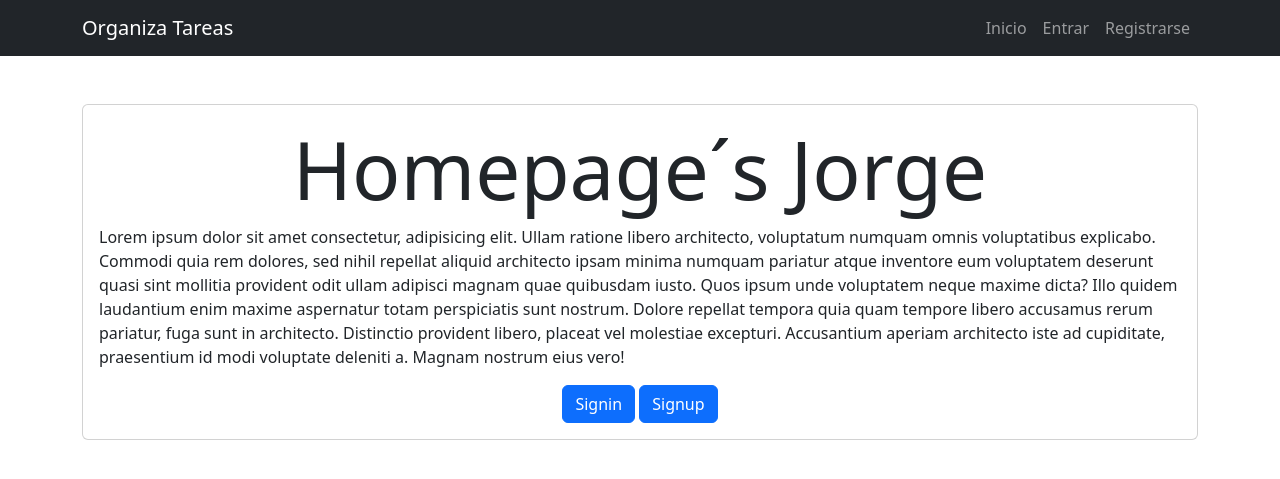
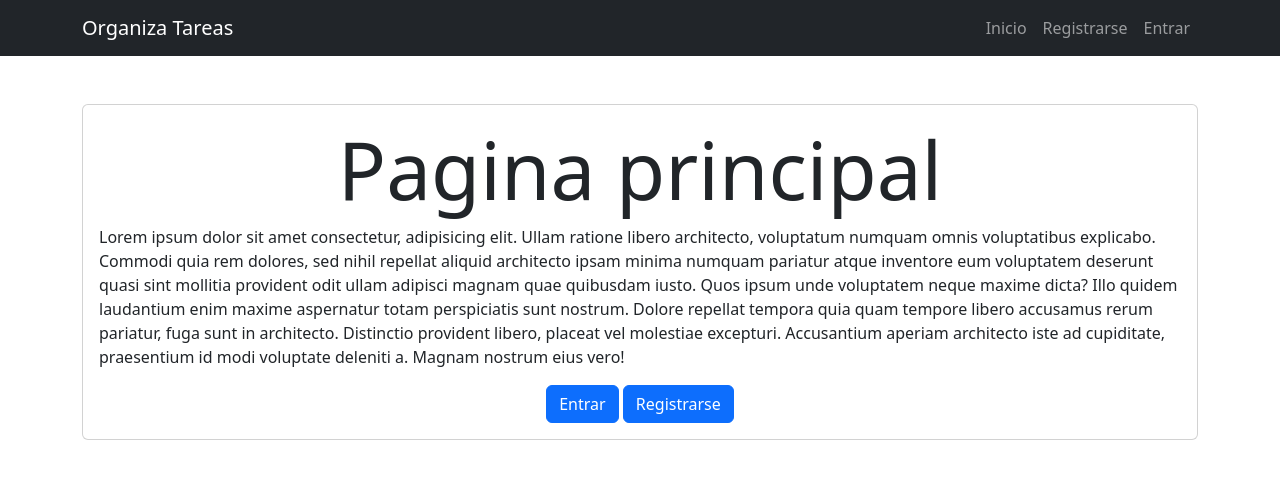
Before and after one commit to jmlc452/django-auth-crud, a Django app: page / in a window 1280 px wide. Shown: the top 479 px of the page. Run offline with Django 4.2, Linux system fonts and the light colour scheme.

Commit message:
actualizacion de texto paginast

```diff
--- a/tasks/templates/base.html
+++ b/tasks/templates/base.html
@@ -32,10 +32,10 @@
                 </li>
                 {% else %}
                 <li class="nav-item">
-                    <a class="nav-link" href="/signup">Entrar</a>
+                    <a class="nav-link" href="/signup">Registrarse</a>
                 </li>
                 <li class="nav-item">
-                    <a class="nav-link" href="/signin">Registrarse</a>
+                    <a class="nav-link" href="/signin">Entrar</a>
                 </li>
                 {% endif %}
             </ul>
--- a/tasks/templates/create_task.html
+++ b/tasks/templates/create_task.html
@@ -7,7 +7,7 @@
         <div class="col-md-4 offset-md-4 mt-5">
             <form action="/tasks/create/" method="POST" class="card card-body">
 
-                <h1>Create task</h1>
+                <h1>Crear Tarea</h1>
 
                 {{error}}
 
@@ -16,7 +16,7 @@
                 {{form}}
 
                 <button class="btn btn-primary">
-                    Save
+                    Guardar
                 </button>
             </form>
         </div>
--- a/tasks/templates/home.html
+++ b/tasks/templates/home.html
@@ -2,14 +2,14 @@
 {% block content %}
 <main class="container py-5">
     <section class="card card-body">
-        <h1 class="display-1 text-center">Homepage´s Jorge</h1>
+        <h1 class="display-1 text-center">Pagina principal</h1>
         <p>Lorem ipsum dolor sit amet consectetur, adipisicing elit. Ullam ratione libero architecto, voluptatum numquam omnis voluptatibus explicabo. Commodi quia rem dolores, sed nihil repellat aliquid architecto ipsam minima numquam pariatur atque inventore eum voluptatem deserunt quasi sint mollitia provident odit ullam adipisci magnam quae quibusdam iusto. Quos ipsum unde voluptatem neque maxime dicta? Illo quidem laudantium enim maxime aspernatur totam perspiciatis sunt nostrum. Dolore repellat tempora quia quam tempore libero accusamus rerum pariatur, fuga sunt in architecto. Distinctio provident libero, placeat vel molestiae excepturi. Accusantium aperiam architecto iste ad cupiditate, praesentium id modi voluptate deleniti a. Magnam nostrum eius vero!</p>
         <div class="text-center">
             <a class="btn btn-primary" href="/signin/">
-            Signin
+            Entrar
             </a>
             <a class="btn btn-primary" href="/signup/">
-                Signup
+                Registrarse
             </a>
         </div>
     </section>
--- a/tasks/templates/task_detail.html
+++ b/tasks/templates/task_detail.html
@@ -13,7 +13,7 @@
                 {% csrf_token %}
                 {{form.as_p}}
                 <button class="btn btn-primary">
-                    Update
+                    Actualizar
                 </button>
             </form>
 
@@ -21,14 +21,14 @@
                 <form action="{% url 'complete_task' task.id %}" method="POST">
                     {% csrf_token %}
                     <button class="btn btn-secondary">
-                        Complete
+                        Completar
                     </button>
                 </form>
 
                 <form action="{% url 'delete_task' task.id %}" method="POST">
                     {% csrf_token %}
                     <button class="btn btn-danger">
-                        delete
+                        Borrar
                     </button>
                 </form>
             </div>
--- a/tasks/templates/tasks.html
+++ b/tasks/templates/tasks.html
@@ -5,7 +5,7 @@
 <main class="container">
     <div class="row">
         <div class="col-md-6 offset-md-3">
-            <h1 class="text-center display-3 py-5">Tasks Pending</h1>
+            <h1 class="text-center display-3 py-5">Tareas Pendientes</h1>
 
             <ul class="list-group">
                 {% for task in tasks %}
```
Also changed, not shown: tasks/templates/signin.html (+4 -4 lines), tasks/templates/signup.html (+5 -5 lines).
